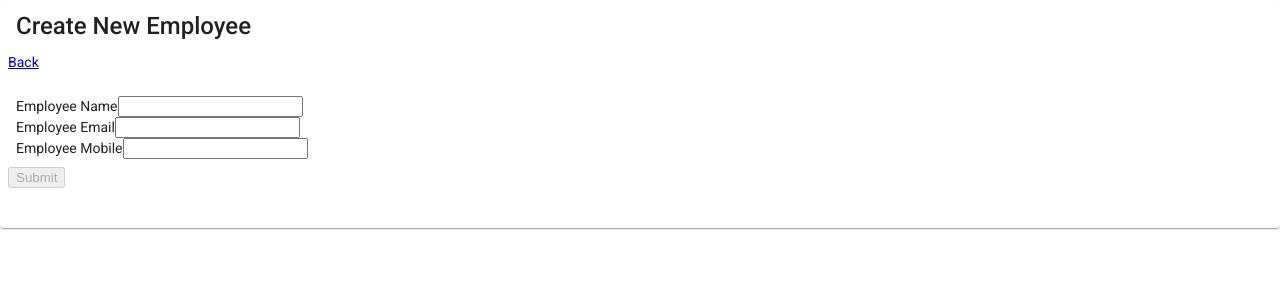
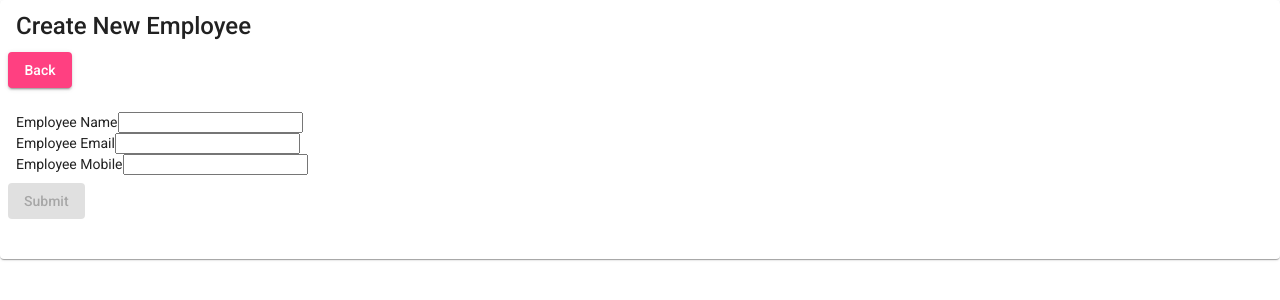
Before and after one commit to AkhilSureshseeroo/crudproject, an Angular app: page /users/createuser in a window 1280 px wide. Shown: the top 300 px of the page. Built offline with nearby package versions, Linux system fonts and the light colour scheme.

Commit message:
eighth commit

```diff
--- a/src/app/users/create/create.component.html
+++ b/src/app/users/create/create.component.html
@@ -2,7 +2,7 @@
 <div class="container">
 <mat-card-title>Create New Employee</mat-card-title>
    <mat-card-actions>
-   <a href="#" routerLink="/users/index" class="btn btn-primary">Back</a>
+   <a mat-raised-button color="accent" href="#" routerLink="/users/index" class="btn btn-primary">Back</a>
    </mat-card-actions>
   <form [formGroup]="form" (ngSubmit)="submit()">
 
@@ -43,7 +43,7 @@
         </div>
     </div>
       <mat-card-actions>
-      <button class="btn btn-primary" type="submit" [disabled]="!form.valid">Submit</button>
+      <button mat-raised-button color="primary"  type="submit" [disabled]="!form.valid">Submit</button>
       </mat-card-actions>
   </form>
 </div>
--- a/src/app/users/edit/edit.component.html
+++ b/src/app/users/edit/edit.component.html
@@ -1,8 +1,8 @@
 <mat-card>
 <div class="container">
-    <h1>Update Employee Records</h1>
+    <mat-card-title>Employee Records</mat-card-title>
 
-    <a href="#" routerLink="/users/index" class="btn btn-primary">Back</a>
+    <a mat-raised-button color="accent" href="#" routerLink="/users/index" class="btn btn-primary">Back</a>
 
     <form [formGroup]="form" (ngSubmit)="submit()">
 
@@ -46,6 +46,6 @@
           </div>
       </div>
         <mat-card-actions>
-        <button mat-raised-button type="submit" [disabled]="!form.valid">Update Employee Records</button>
+        <button mat-raised-button color="accent" type="submit" [disabled]="!form.valid">Update Employee Records</button>
       </mat-card-actions>
       </form>
--- a/src/app/users/index/index.component.html
+++ b/src/app/users/index/index.component.html
@@ -1,9 +1,9 @@
 <mat-card>
 <div class="container">
   <div class="container">
-    <h1>Employee Records</h1>
+    <mat-card-title>Employee Records</mat-card-title>
 
-    <a href="#" routerLink="/users/createuser/" class="btn btn-success">Create New Employee Profile</a>
+    <a mat-raised-button color="accent" href="#" routerLink="/users/createuser/" class="btn btn-success">Create New Employee Profile</a>
 
     <table class="table table-bordered">
       <tr>
@@ -13,15 +13,16 @@
         <th>Employee Mobile</th>
         <th width="220px">Action</th>
       </tr>
+
       <tr *ngFor="let user of users">
         <td>{{user._id}}</td>
         <td>{{ user.empName }}</td>
         <td>{{ user.empEmail }}</td>
         <td>{{user.empMobile}}</td>
         <td>
-          <a href="#" [routerLink]="['/users/', user._id, 'view']" class="btn btn-info">View</a>
-          <a href="#" [routerLink]="['/users/', user._id, 'edit']" class="btn btn-primary">Edit</a>
-          <button type="button" (click)="deleteUsers(user._id)" class="btn btn-danger">Delete</button>
+          <a mat-raised-button color="primary" href="#" [routerLink]="['/users/', user._id, 'view']" class="btn btn-info">View</a>
+          <a mat-raised-button color="primary" href="#" [routerLink]="['/users/', user._id, 'edit']" class="btn btn-primary">Edit</a>
+          <button mat-raised-button color="warn" (click)="deleteUsers(user._id)" class="btn btn-danger">Delete</button>
         </td>
       </tr>
     </table>
--- a/src/app/users/users.module.ts
+++ b/src/app/users/users.module.ts
@@ -2,6 +2,7 @@ import { NgModule } from '@angular/core';
 import { CommonModule } from '@angular/common';
 import {MatCardModule} from '@angular/material/card';
 import {MatButtonModule} from '@angular/material/button';
+import {MatDividerModule} from '@angular/material/divider';
 
 import { UsersRoutingModule } from './users-routing.module';
 import { IndexComponent } from './index/index.component';
@@ -22,7 +23,8 @@ import {FormsModule, ReactiveFormsModule } from '@angular/forms';
     FormsModule,
     ReactiveFormsModule,
     MatCardModule,
-    MatButtonModule
+    MatButtonModule,
+    MatDividerModule
   ]
 })
 export class UsersModule { }
--- a/src/app/users/view/view.component.html
+++ b/src/app/users/view/view.component.html
@@ -1,8 +1,8 @@
 <mat-card>
 <div class="container">
-  <h1>View Employee </h1>
+  <mat-card-title> Employee</mat-card-title>
 
-  <a href="#" routerLink="/users/index" class="btn btn-primary">Back</a>
+  <a mat-raised-button color="accent" href="#" routerLink="/users/index" class="btn btn-primary">Back</a>
 
   <div>
       <strong>Employee ID:</strong>
```
